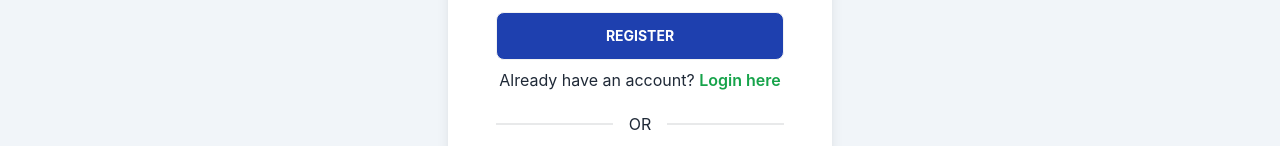
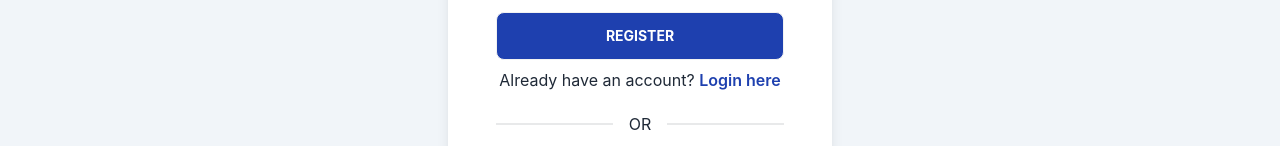
Before and after one commit to SaraAzmin/click-and-get-client-side, a React (Create React App) app: page /register in a window 1280 px wide. Shown: the part 609-755 px from the top of the page. Built offline with nearby package versions, Linux system fonts and the light colour scheme; no server answers.

Commit message:
colour changed

```diff
--- a/src/Pages/Registration/Registration.js
+++ b/src/Pages/Registration/Registration.js
@@ -146,7 +146,7 @@ const Registration = () => {
                 </form>
                 <p className="py-2">
                   Already have an account?{" "}
-                  <Link className="text-green-600 font-semibold" to="/login">
+                  <Link className="text-blue-800 font-semibold" to="/login">
                     Login here
                   </Link>
                 </p>
```
